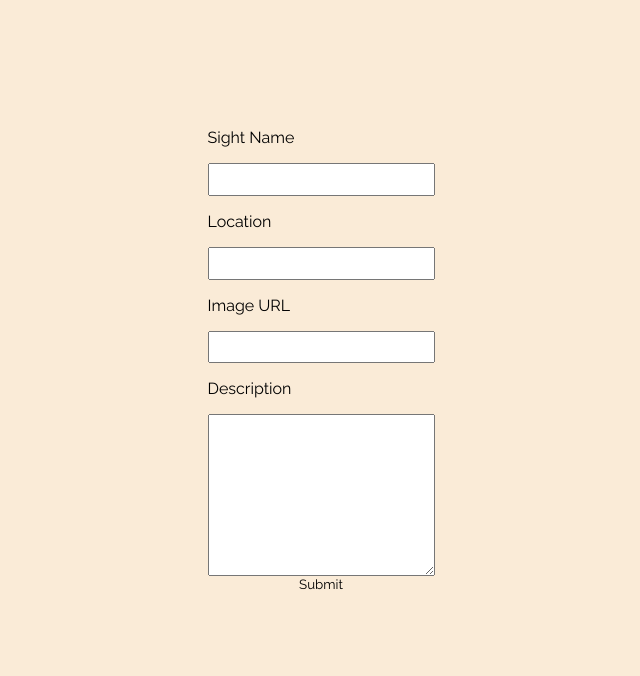
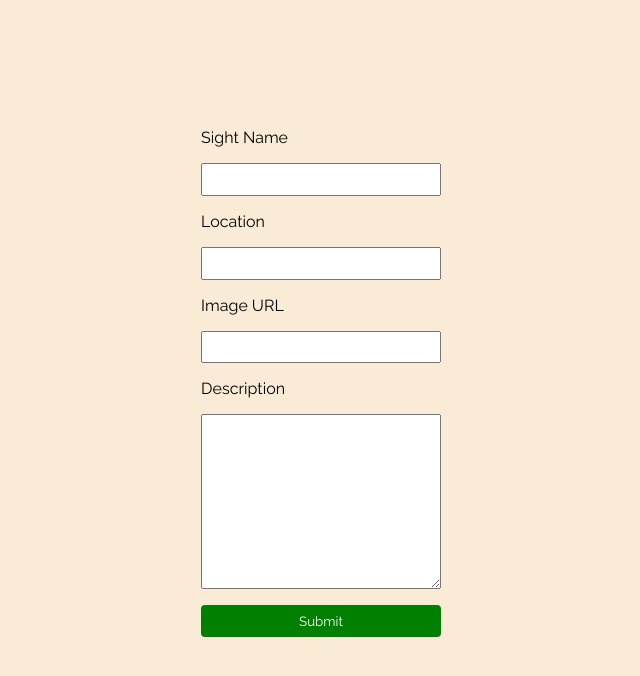
Before and after one commit to sahilt2/SightsApp-PHP, a PHP site: page /sightsApp/add.php in a window 1280 px wide. Shown: the part 80-756 px from the top of the page, without its empty margins (319-959 px from the left). Run offline with PHP 8.4, Linux system fonts and the light colour scheme; data that the repository does not hold is empty.

Commit message:
style submit button, center cards

```diff
--- a/phpDir/src/sightsApp/add.php
+++ b/phpDir/src/sightsApp/add.php
@@ -46,7 +46,7 @@ if($_SERVER['REQUEST_METHOD']=='POST'){
         <input type="url" name="image" required>
         <label for="description">Description</label>
         <textarea name="description" id="description" cols="30" rows="10"></textarea>
-      <button type="submit" name="submit">Submit</button>
+      <button class="add" type="submit" name="submit">Submit</button>
     </form>
     </div>
 </body>
--- a/phpDir/src/sightsApp/css/styles.css
+++ b/phpDir/src/sightsApp/css/styles.css
@@ -9,8 +9,9 @@ body {
   font-family: "Raleway", sans-serif;
 }
 .cards {
-  display: inline-block;
+  display: flex;
   margin: 4rem 2rem 0;
+  justify-content: center;
 }
 .card {
   width: 400px;
@@ -39,6 +40,13 @@ h3,
 img,
 p {
   padding: 0.5rem;
+}
+.add {
+  background-color: green;
+  margin-top: 1rem;
+  padding: 0.5rem;
+  border-radius: 4px;
+  color: white;
 }
 button {
   border: none;
@@ -72,9 +80,12 @@ form {
   padding: 1rem;
   margin: 1rem;
 }
-input {
+input,
+textarea {
   padding: 0.4rem;
+  font-family: inherit;
 }
+
 label {
   padding: 1rem 0;
 }
--- a/phpDir/src/sightsApp/update.php
+++ b/phpDir/src/sightsApp/update.php
@@ -60,7 +60,7 @@ if($_SERVER['REQUEST_METHOD']=='POST'){
         <input type="url" name="image" value="<?= $img ?>" required>
         <label for="description">Description</label>
         <textarea name="description" cols="30" rows="10"><?= $description ?></textarea>
-      <button type="submit" name="submit">Submit</button>
+      <button class = "add" type="submit" name="submit">Submit</button>
     </form>
     </div>
 </body>
```
Also changed, not shown: phpDir/src/footer.php (added).
